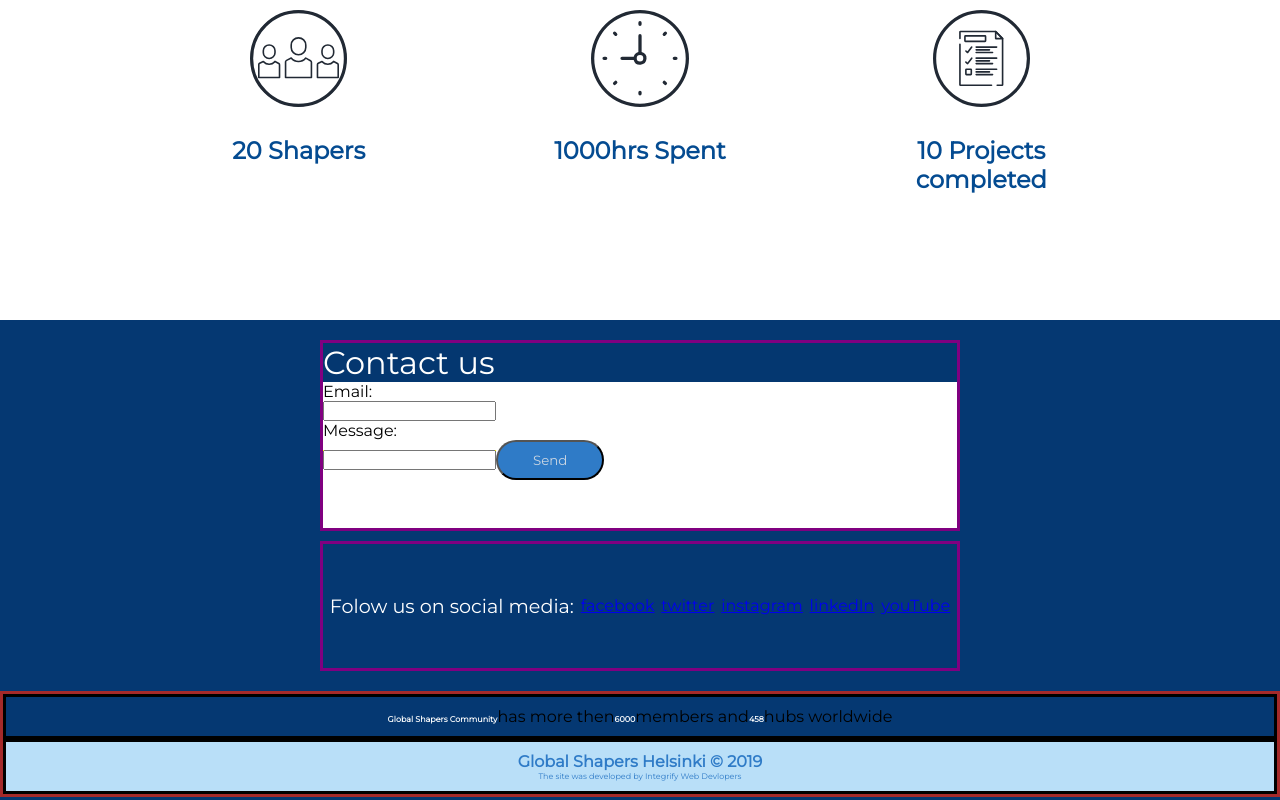
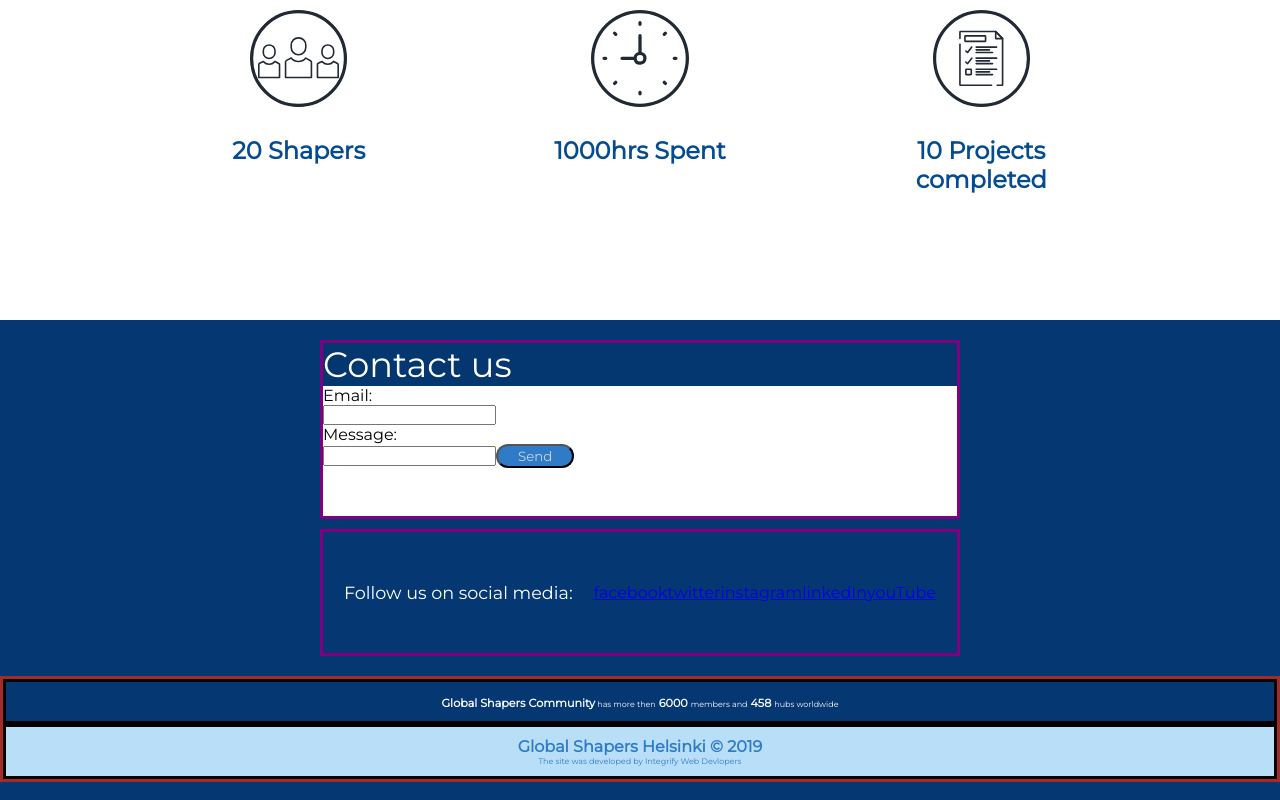
Before and after one commit to Sulaymon333/global-shapers-helsinki, a Gatsby site: page / in a window 1280 px wide. Shown: the part 1311-2111 px from the top of the page. Built offline with nearby package versions, Linux system fonts and the light colour scheme; Gatsby itself is replaced by a stand-in of ours.

Commit message:
footer styling working version

```diff
--- a/src/components/footer.js
+++ b/src/components/footer.js
@@ -31,13 +31,13 @@ const Footer = () => {
       </form>
 
       <div className={footerStyles.socialMediaContainer}>
-        <p className={footerStyles.socialMediaText}>
-          Folow us on social media:
-        </p>
+        <div className={footerStyles.socialMediaText}>
+          Follow us on social media:
+        </div>
+        <div className={footerStyles.allSocialIconsContainer}>
           <p className={footerStyles.socialIconsImg}>
             <a href="https://www.facebook.com/ShapersHel/">facebook</a>
           </p>
-
           <p className={footerStyles.socialIconsImg}>
             <a href="https://twitter.com/globalshapers">twitter</a>
           </p>
@@ -47,21 +47,29 @@ const Footer = () => {
           <p className={footerStyles.socialIconsImg}>
             <a href="https://www.linkedin.com/company/shapershel/">linkedIn</a>
           </p>
-
           <p className={footerStyles.socialIconsImg}>
             <a href="https://www.youtube.com/globalshapers">youTube</a>
           </p>
+        </div>
       </div>
       <div className={footerStyles.GScountAndOwnDevContainer}>
         <div className={footerStyles.GlobalShapersCountContainer}>
           <span className={footerStyles.GlobalShapersCountText}>
             Global Shapers Community
           </span>
+          <span className={footerStyles.GlobalShapersCountText2}>
+            {' '}
             has more then
-          <span className={footerStyles.GlobalShapersCountNumber}>6000</span>
+          </span>
+          <span className={footerStyles.GlobalShapersCountNumber}> 6000 </span>
+          <span className={footerStyles.GlobalShapersCountText2}>
             members and
-          <span className={footerStyles.GlobalShapersCountNumber}>458</span>
+          </span>
+
+          <span className={footerStyles.GlobalShapersCountNumber}> 458 </span>
+          <span className={footerStyles.GlobalShapersCountText2}>
             hubs worldwide
+          </span>
         </div>
 
         <div className={footerStyles.ownedAndDevelopedConatiner}>
--- a/src/components/footer.module.scss
+++ b/src/components/footer.module.scss
@@ -17,7 +17,7 @@
 .ContactUsText {
   background: #043770;
   color: white;
-  font-size: 2rem;
+  font-size: 2.2rem;
 }
 .emailText {
   color: black;
@@ -35,10 +35,10 @@
 .button {
   background: #2f7bc7;
   border-radius: 50px;
-  padding: 10px 35px;
+  padding: 2px 20px;
   text-decoration: none;
   color: #cbd6e2;
-  max-width: 180px;
+  max-width: 360px;
   margin-bottom: 3rem;
   text-align: center;
 }
@@ -56,7 +56,12 @@
 
 .socialMediaText {
   color: white;
-  font-size: 1.2rem;
+  font-size: 1.1rem;
+}
+
+.allSocialIconsContainer {
+  display: flex;
+  flex-direction: row;
 }
 .socialIconsImg {
   text-align: center;
@@ -71,13 +76,18 @@
 }
 .GlobalShapersCountText {
   color: white;
+  font-size: 0.7rem;
+  font-weight: bold;
+}
+
+.GlobalShapersCountText2 {
+  color: white;
   font-size: 0.5rem;
-  font-weight: bold;
 }
 
 .GlobalShapersCountNumber {
   color: white;
-  font-size: 0.5rem;
+  font-size: 0.7rem;
   font-weight: bold;
 }
 
```
Lines whose indentation alone changed are shown as unchanged.
